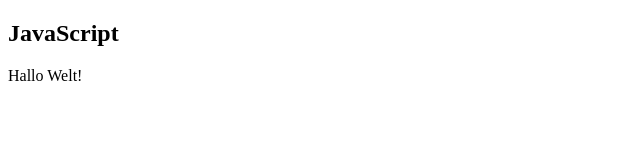
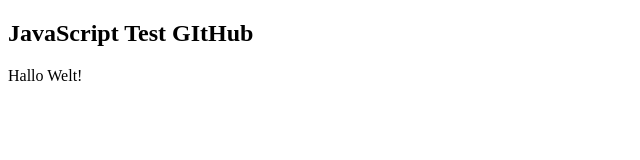
Before and after one commit to Requiemsound/Test_JavaScript, a plain HTML site: page index.html in a window 1280 px wide. Shown: the whole page, without its empty margins (0-640 px from the left). Drawn offline with Linux system fonts and the light colour scheme.

Commit message:
Test html

```diff
--- a/index.html
+++ b/index.html
@@ -6,7 +6,7 @@
 </head>
 <body>
 
-<h2 id="title">JavaScript</h2>
+<h2 id="title">JavaScript Test GItHub</h2>
 <p id="demo"></p>
 
 <script src="test.js"></script>
```
